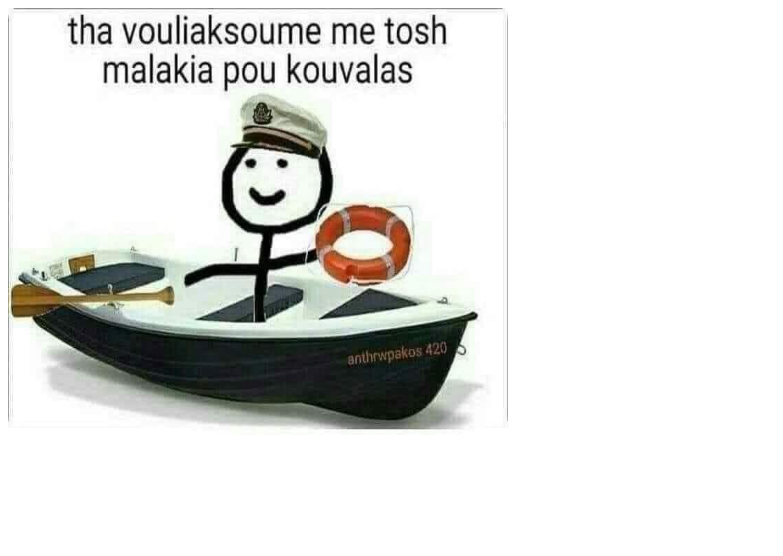
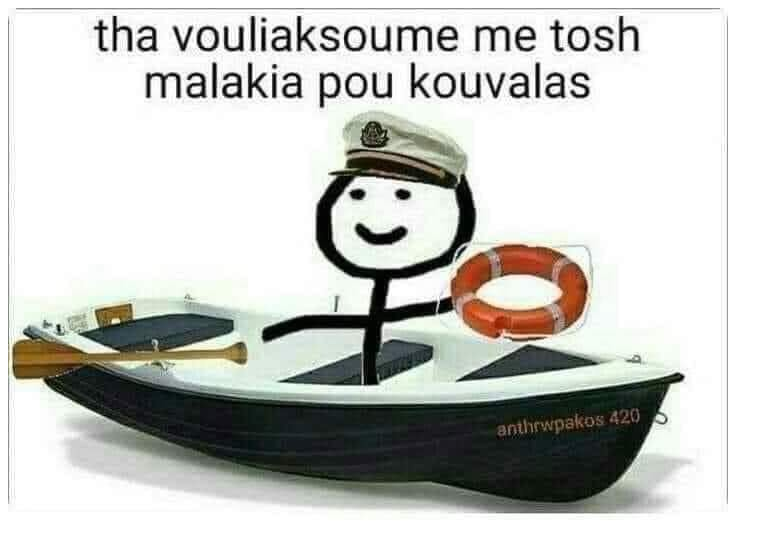
Before and after one commit to Mako-M/Mako-M.github.io, a plain HTML site: page index.html in a window 1280 px wide. Shown: the whole page, without its empty margins (0-783 px from the left). Drawn offline with Linux system fonts and the light colour scheme.

Commit message:
Update index.html

```diff
--- a/index.html
+++ b/index.html
@@ -1,6 +1,6 @@
 <!DOCTYPE html>
 <html>
 	<body>
-		<img src="resources/test_image.jpeg" width="500" height="600">
+		<img src="resources/test_image.jpeg">
 	</body>
 </html>
```
